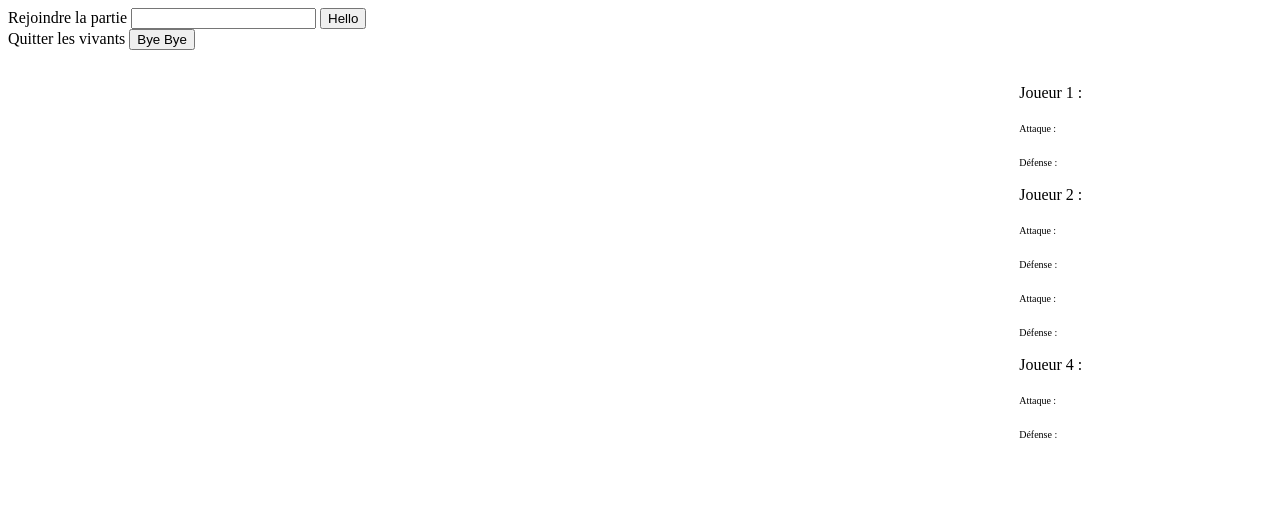
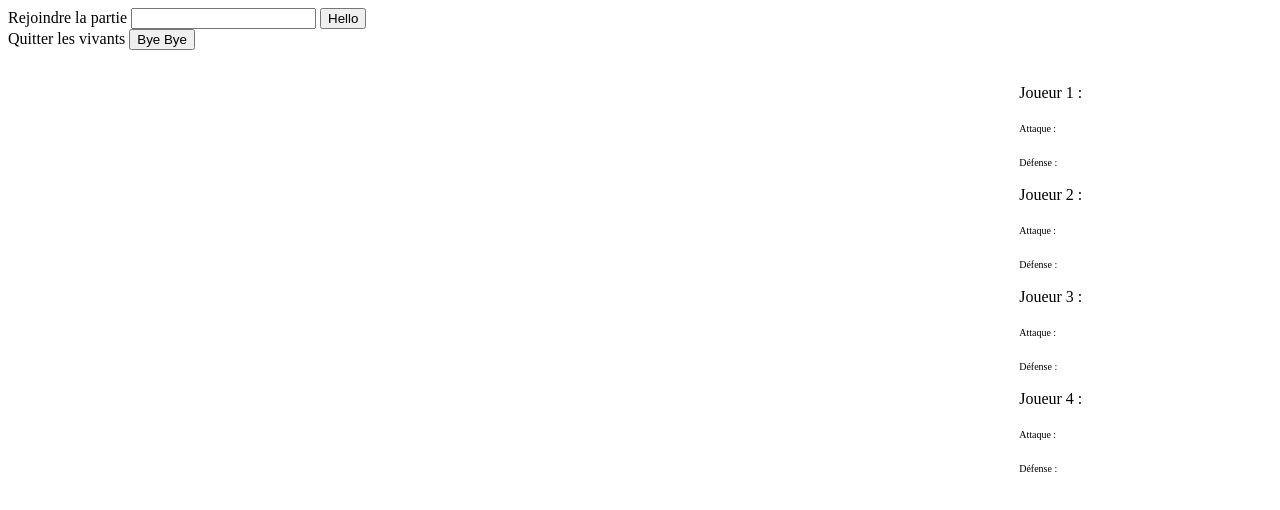
Before and after one commit to MaelleB/Card-game-project, a plain HTML site: page client.html in a window 1280 px wide. Drawn offline with nearby package versions, Linux system fonts and the light colour scheme; no server answers.

Commit message:
Fixed a bug in display

```diff
--- a/client.html
+++ b/client.html
@@ -23,7 +23,7 @@
         <p><font size="1">Attaque : <label id="attack1"> </label> </font> </p>
         <p><font size="1">Défense : <label id="defense1"> </label> </font> </p>
 
-        <p><Joueur 3 : <label id="player2"> </label> </td>
+        <p>Joueur 3 : <label id="player2"> </label> </p>
         <p><font size="1">Attaque : <label id="attack2"> </label> </font> </p>
         <p><font size="1">Défense : <label id="defense2"> </label> </font> </p>
 
```
